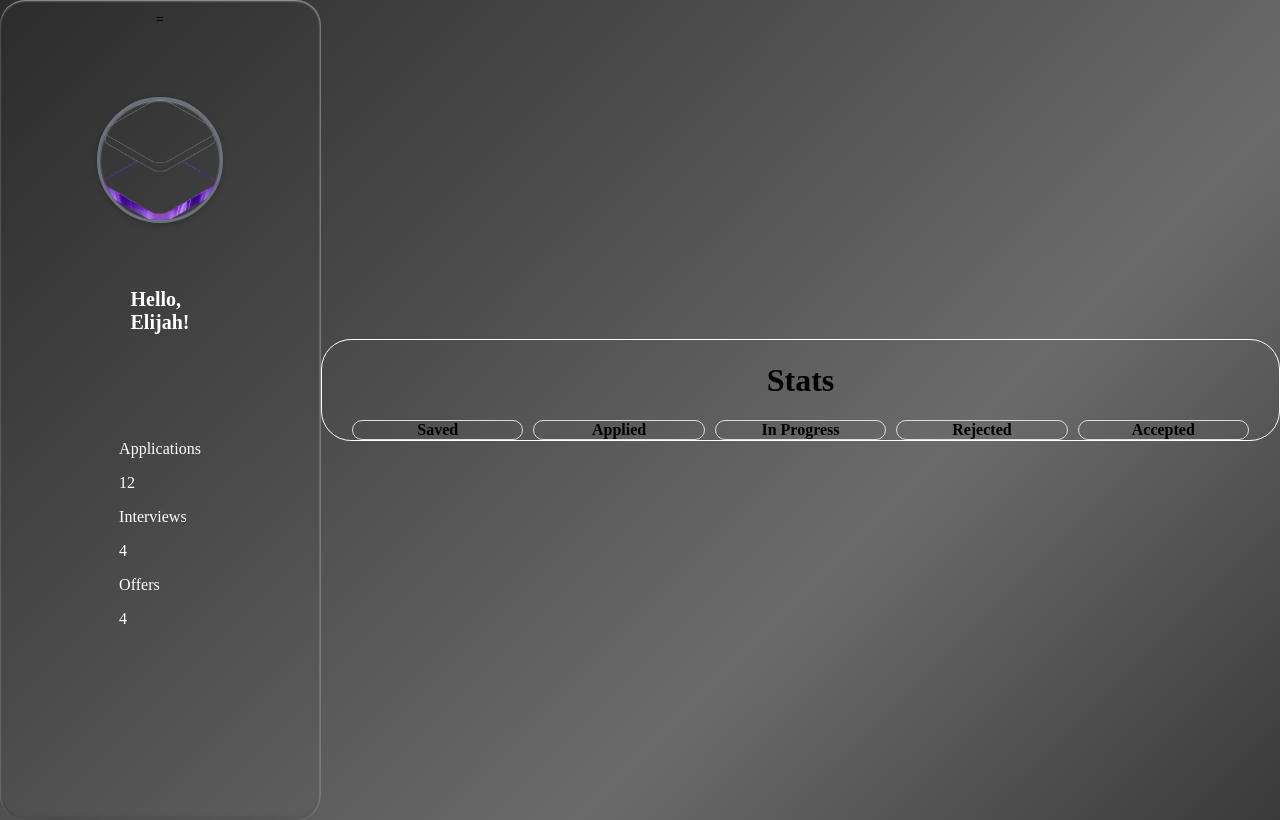
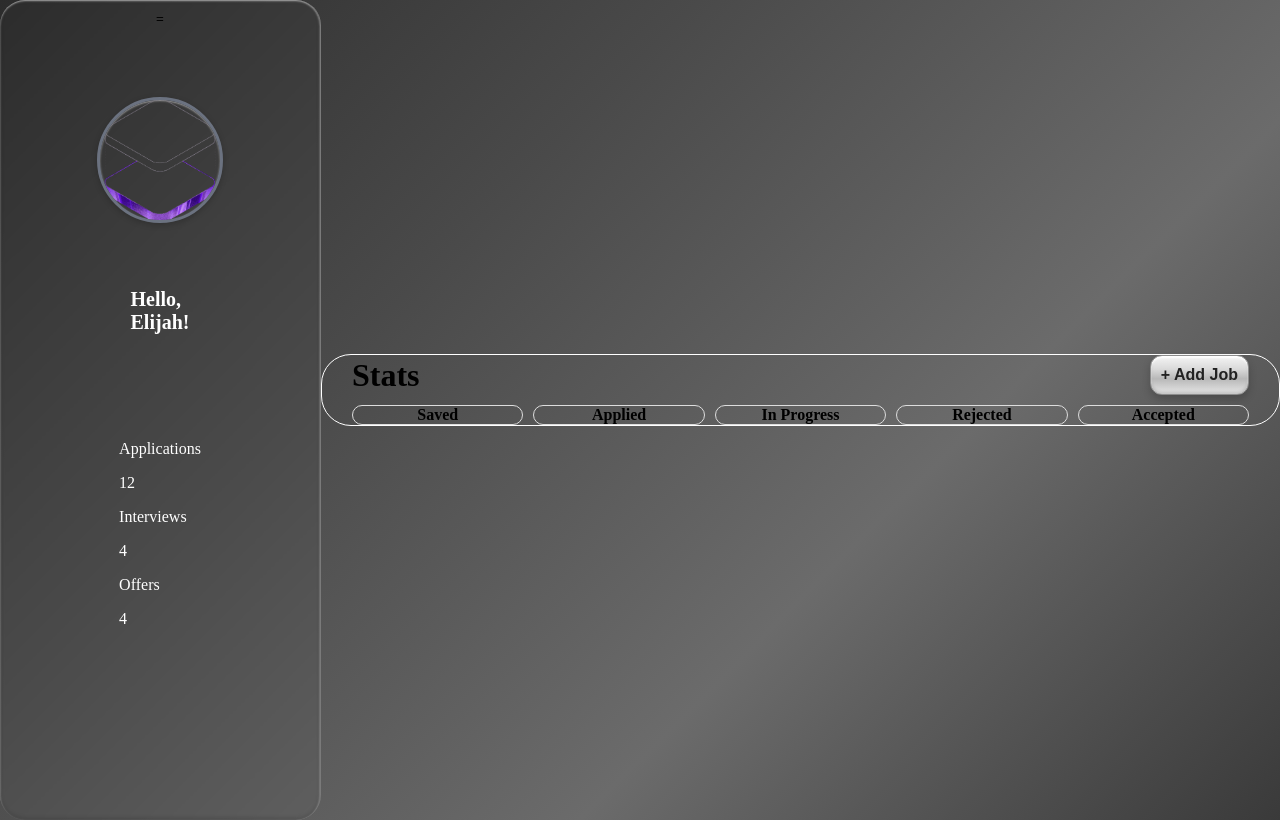
Before and after one commit to ElijahSWilliams/jobTracker, a React (Vite) app: page / in a window 1280 px wide. Built offline with nearby package versions, Linux system fonts and the light colour scheme.

Commit message:
Dashboard add Button created

```diff
--- a/src/App.css
+++ b/src/App.css
@@ -1,8 +1,6 @@
 .app {
     display: flex;
     min-height: 100vh;
-
-
 }
 
 .app__main {
--- a/src/App.tsx
+++ b/src/App.tsx
@@ -1,7 +1,7 @@
 import { useState } from 'react'
 
 import './App.css'
-import Header from './Header/Header'
+
 import Main from './Main/Main'
 import Profile from './Profile/Profile'
 import profileImage from "./assets/hero.png"
@@ -19,10 +19,8 @@ function App() {
         { label: "Interviews", value: 4 },
         { label: "Offers", value: 4 }
       ]} />
-
       <div className='app__main'>
         <Routes>
-          {/* <Header /> */}
           <Route path='/' element={<Main />} />
         </Routes>
       </div>
--- a/src/Main/Main.css
+++ b/src/Main/Main.css
@@ -13,8 +13,44 @@ bottom: 20px;
 flex: 1;
 
 padding: 0px 30px;
+}
 
+.main__header {
+    display: flex;
+    align-items: center;
+    justify-content: space-between;
+    margin-bottom: 10px;
+}
 
+/* BUTTON */
+.main__add-button {
+    position: relative;
+
+    padding: 10px 10px;
+
+    background: linear-gradient(
+        to bottom,
+        #f5f5f5 0%,
+        #d9d9d9 35%,
+        #b8b8b8 60%,
+        #e6e6e6 100%
+    );
+
+    color: #222;
+    font-size: 16px;
+    font-weight: 600;
+
+    border: 1px solid #8c8c8c;
+    border-radius: 12px;
+
+    cursor: pointer;
+
+    box-shadow:
+        0 4px 8px rgba(0, 0, 0, 0.2),
+        inset 0 2px 2px rgba(255, 255, 255, 0.9),
+        inset 0 -2px 3px rgba(0, 0, 0, 0.15);
+
+    transition: all 0.2s ease;
 }
 
 .main__container {
@@ -26,6 +62,7 @@ gap: 10px;
 
 .main__title {
 text-align: center;
+margin: 0;
 }
 
 .main__box {
--- a/src/Main/Main.tsx
+++ b/src/Main/Main.tsx
@@ -6,7 +6,13 @@ function Main({ }: MainProps) {
 
     return (
         <div className="main">
-            <h1 className="main__title">Stats</h1>
+            <div className="main__header">
+                <h1 className="main__title">Stats</h1>
+                <button className="main__add-button"> + Add Job</button>
+            </div>
+
+
+
             {/* Boxes */}
             <div className="main__container">
                 <div className="main__box">Saved</div>
```
Also changed, not shown: src/Header/Header.css (+8 -6 lines), src/Header/Header.tsx (+4 -3 lines).
